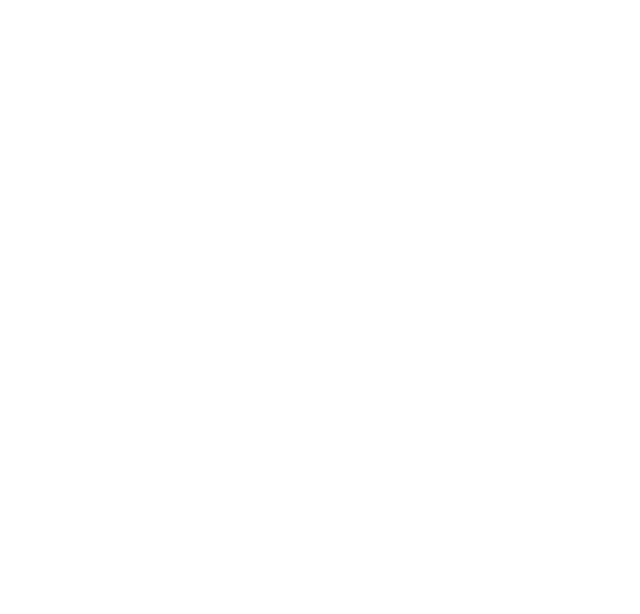
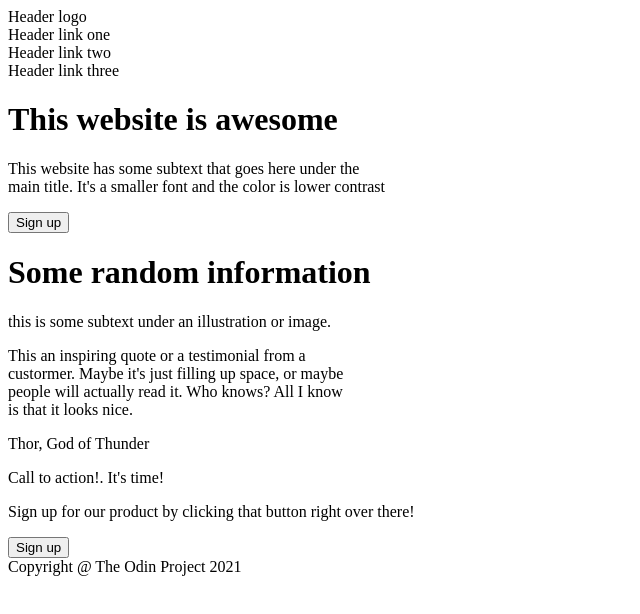
Before and after one commit to JohananOppongAmoateng/landing-page-odin-projects, a plain HTML site: page index.html in a window 1280 px wide. Shown: the whole page, without its empty margins (0-640 px from the left). Drawn offline with Linux system fonts and the light colour scheme.

Commit message:
just finished working on the initial html layout moving on to css

```diff
--- a/index.html
+++ b/index.html
@@ -6,9 +6,64 @@
     <meta http-equiv="X-UA-Compatible" content="IE=edge">
     <meta name="viewport" content="width=device-width, initial-scale=1.0">
     <title>Landing Page</title>
+    <link rel="stylesheet" href="style.css">
 </head>
 
 <body>
+    <header>
+        <div class="header">
+            <div class="header-logo">
+                Header logo
+            </div>
+
+            <div class="right-links">
+                Header link one
+            </div>
+            <div class="right-links">
+                Header link two
+            </div>
+            <div class="right-links">
+                Header link three
+            </div>
+    </header>
+
+    <h1 class="main-title"> This website is awesome</h1>
+
+    <p class="main-text">This website has some subtext that goes here under the <br /> main title. It's a smaller font and the color is lower contrast</p>
+
+    <button class="button"> Sign up</button>
+    </div>
+
+    <div id="info">
+
+        <h1 class="info-title"> Some random information </h1>
+
+        <div id="image">
+
+            <p id="image-caption"> this is some subtext under an illustration or image.</p>
+        </div>
+
+    </div>
+
+    <div class="quote-box">
+        <p class="quote">
+            This an inspiring quote or a testimonial from a <br> custormer. Maybe it's just filling up space, or maybe<br> people will actually read it. Who knows? All I know<br> is that it looks nice.
+        </p>
+
+        <p class="author"> Thor, God of Thunder</p>
+
+    </div>
+
+    <div>
+        <p> Call to action!. It's time!</p>
+        <p> Sign up for our product by clicking that button right over there!</p>
+
+        <button class="button"> Sign up</button>
+    </div>
+
+    <footer>
+        Copyright @ The Odin Project 2021
+    </footer>
 
 </body>
 
```
Also changed, not shown: colors_and_stuff.png (added), odin-project.png (added).
